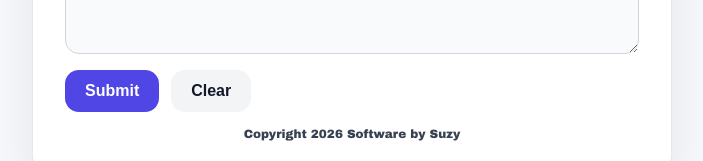
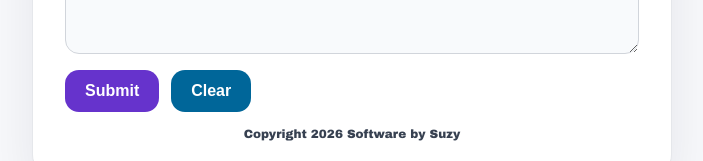
Before and after one commit to softwarebysuzy/number-name, a React (Vite) app: page / in a window 1280 px wide. Shown: the part 665-826 px from the top of the page, without its empty margins (288-991 px from the left). Built offline with nearby package versions, Linux system fonts and the light colour scheme.

Commit message:
Update submit and clear button colors

```diff
--- a/src/styles.css
+++ b/src/styles.css
@@ -95,23 +95,23 @@ button {
   padding: 12px 20px;
   font-size: 1rem;
   font-weight: 600;
-  background: #4f46e5;
+  background: #6633cc;
   color: white;
   transition: transform 0.15s ease, background 0.15s ease;
 }
 
 button:hover {
   transform: translateY(-1px);
-  background: #4338ca;
+  background: #5629b3;
 }
 
 button.secondary {
-  background: #f3f4f6;
-  color: #111827;
+  background: #006699;
+  color: white;
 }
 
 button.secondary:hover {
-  background: #e5e7eb;
+  background: #00557a;
 }
 
 .header-banner {
```
